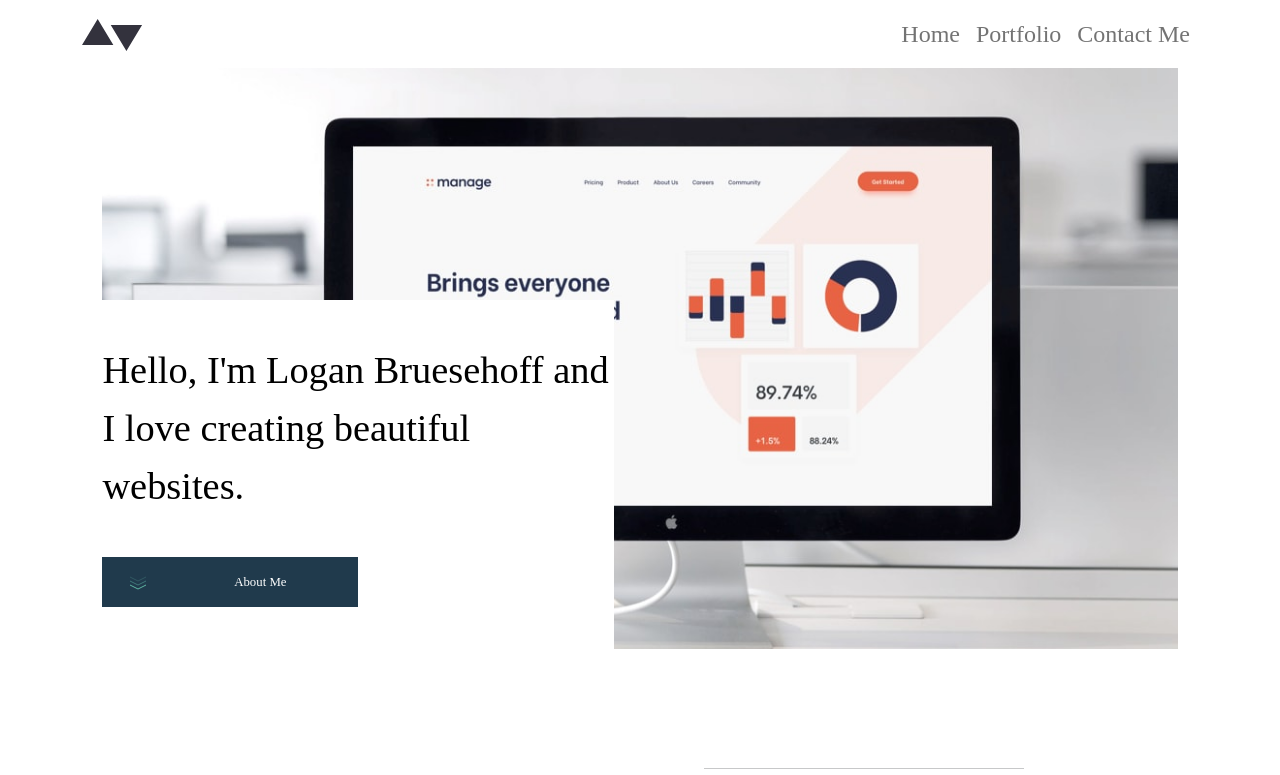
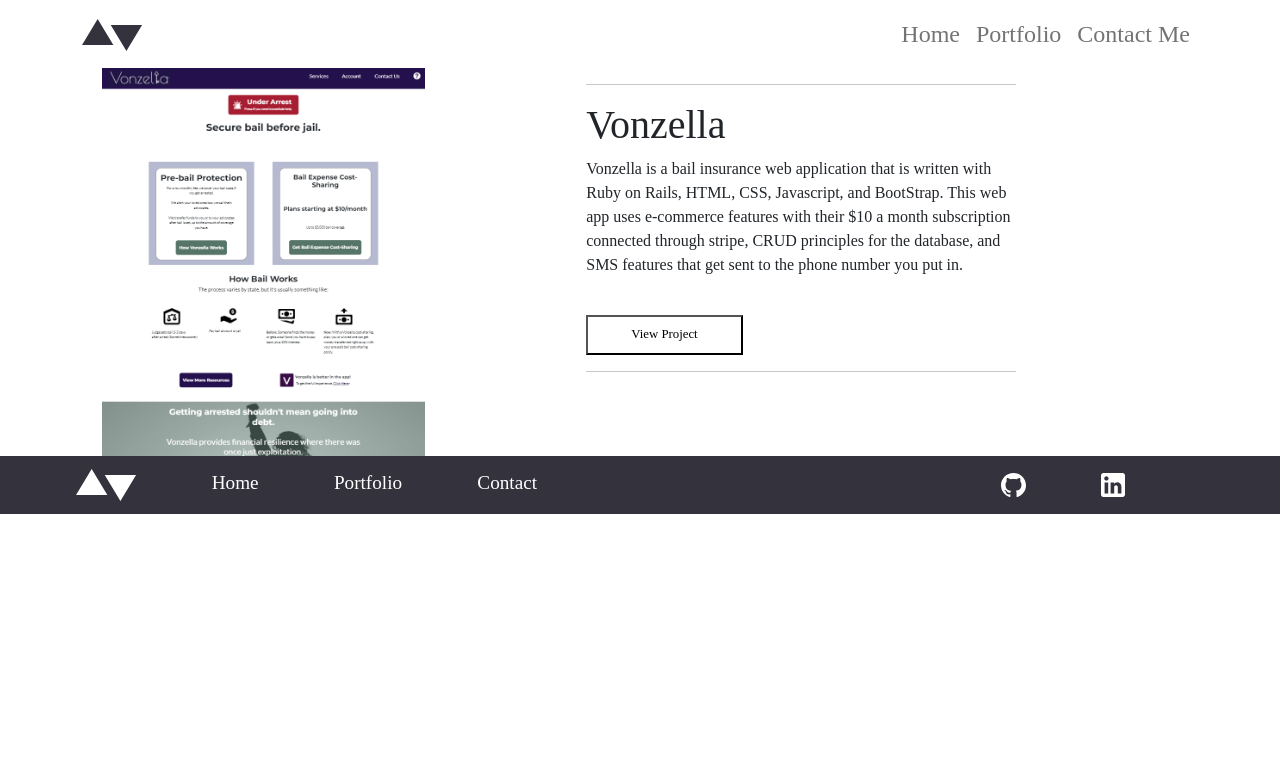
Before and after one commit to lbruesehoff/WebPortfolio, a React (Create React App) app: page /Portfolio in a window 1280 px wide. Shown: the top 775 px of the page. Built offline with nearby package versions, Linux system fonts and the light colour scheme; a web font is replaced by a local one.

Commit message:
Start of Portfolio page

```diff
--- a/package.json
+++ b/package.json
@@ -8,6 +8,8 @@
     "react": "^17.0.2",
     "react-bootstrap": "^1.6.3",
     "react-dom": "^17.0.2",
+    "react-router-bootstrap": "^0.25.0",
+    "react-router-dom": "^5.3.0",
     "react-scripts": "4.0.3"
   },
   "scripts": {
--- a/src/App.js
+++ b/src/App.js
@@ -1,22 +1,37 @@
 import React, { Component } from 'react';
 import './App.css';
-import './components/Navbar/Navbar.css'
 import NavbarComp from "./components/Navbar/NavbarComp";
-import Banner from './components/Banner/Banner';
-import About from './components/AboutMe/AboutMe';
-import Intrested from './components/Intrested/Intrested'
 import Footer from './components/Footer/Footer'
 import 'bootstrap/dist/css/bootstrap.min.css';
+import { BrowserRouter, Switch, Route, Link } from "react-router-dom";
+import Home from './Home';
+import Portfolio from './Portfolio';
+import Contact from './Contact';
+
 
 function App() {
   return (
-    <div>
-      <NavbarComp />
-      <Banner />
-      <About/>
-      <Intrested/>
-      <Footer/>
-    </div>
+    <BrowserRouter>
+      <div>
+        <NavbarComp />
+        <div className="Content">
+          <Switch>
+            <Route exact path="/">
+              <Home/>
+            </Route>
+
+            <Route path="/Portfolio">
+              <Portfolio/>
+            </Route>
+
+            <Route path="/Contact">
+              <Contact/>
+            </Route>
+          </Switch>
+        </div>
+        <Footer/>
+      </div>
+    </BrowserRouter>
   );
 }
 
--- /dev/null
+++ b/src/Contact.js
@@ -0,0 +1,11 @@
+import React, { Component } from 'react'
+
+export default class Contact extends Component {
+  render() {
+    return (
+      <div>
+
+      </div>
+    )
+  }
+}
--- /dev/null
+++ b/src/Home.js
@@ -0,0 +1,18 @@
+import React, { Component } from 'react';
+import Banner from './components/Banner/Banner';
+import About from './components/AboutMe/AboutMe';
+import Intrested from './components/Intrested/Intrested'
+import 'bootstrap/dist/css/bootstrap.min.css';
+
+
+export default class Home extends Component {
+  render() {
+    return (
+      <div>
+        <Banner />
+        <About/>
+        <Intrested/>
+      </div>
+    )
+  }
+}
--- /dev/null
+++ b/src/Portfolio.js
@@ -0,0 +1,13 @@
+import React, { Component } from 'react'
+import VonzellaComp from './components/Projects/Vonzella/VonzellaComp'
+
+
+export default class Portfolio extends Component {
+  render() {
+    return (
+      <div>
+        <VonzellaComp/>
+      </div>
+    )
+  }
+}
--- a/src/components/Navbar/NavbarComp.js
+++ b/src/components/Navbar/NavbarComp.js
@@ -4,12 +4,10 @@
 import Navbar from 'react-bootstrap/Navbar';
 import logoNav from './logo.svg';
 
-
-
-
 export default class NavbarComp extends Component {
   render() {
     return (
+        <div>
           <Navbar collapseOnSelect expand="md" >
             <Container>
             <Navbar.Brand href="#home">
@@ -19,13 +17,14 @@
               <Navbar.Toggle aria-controls="responsive-navbar-nav" />
               <Navbar.Collapse id="responsive-navbar-nav">
                 <Nav className="ms-auto">
-              <Nav.Link href="#home">Home</Nav.Link>
-              <Nav.Link href="#portfolio">Portfolio</Nav.Link>
-              <Nav.Link href="#contact">Contact Me</Nav.Link>
+                  <Nav.Link href="/">Home</Nav.Link>
+                  <Nav.Link href="../../Portfolio">Portfolio</Nav.Link>
+                  <Nav.Link href="../../Contact">Contact Me</Nav.Link>
                 </Nav>
               </Navbar.Collapse>
               </Container>
           </Navbar>
+        </div>
     )
   }
 }
--- /dev/null
+++ b/src/components/Projects/Vonzella/VonzellaComp.css
@@ -0,0 +1,21 @@
+.VonzellaPreview{
+  display: flex;
+  padding: 0% 8%;
+  justify-content: space-evenly;
+}
+
+.VonzellaPreview img{
+  height: 100%;
+  width: 30%;
+}
+
+.VonDesc{
+ padding: 0 15%;
+}
+
+.VonzellaPreview button{
+  background-color: white;
+  padding: 2% 10%;
+  margin-top: 5%;
+  font-size: 1vw;
+}
--- /dev/null
+++ b/src/components/Projects/Vonzella/VonzellaComp.js
@@ -0,0 +1,23 @@
+import React, { Component } from 'react';
+import './VonzellaComp.css';
+
+export default class VonzellaComp extends Component {
+  render() {
+    return (
+      <div className="VonzellaPreview">
+          <img src="./images/VonzellaPrev.PNG"/>
+
+        <div className="VonDesc">
+          <hr/>
+          <h1>Vonzella</h1>
+          <p>Vonzella is a bail insurance web application that is written with Ruby on Rails, HTML, CSS, Javascript, and BootStrap.
+             This web app uses e-commerce features with their $10 a month subscription connected through stripe,
+            CRUD principles for the database, and SMS features that get sent to the phone number you put in.
+          </p>
+          <button>View Project</button>
+          <hr/>
+        </div>
+      </div>
+    )
+  }
+}
```
Also changed, not shown: public/images/VonzellaPrev.PNG (added), 1 other file (tests, documents, lock files or other folders). Lines whose indentation alone changed are shown as unchanged.
